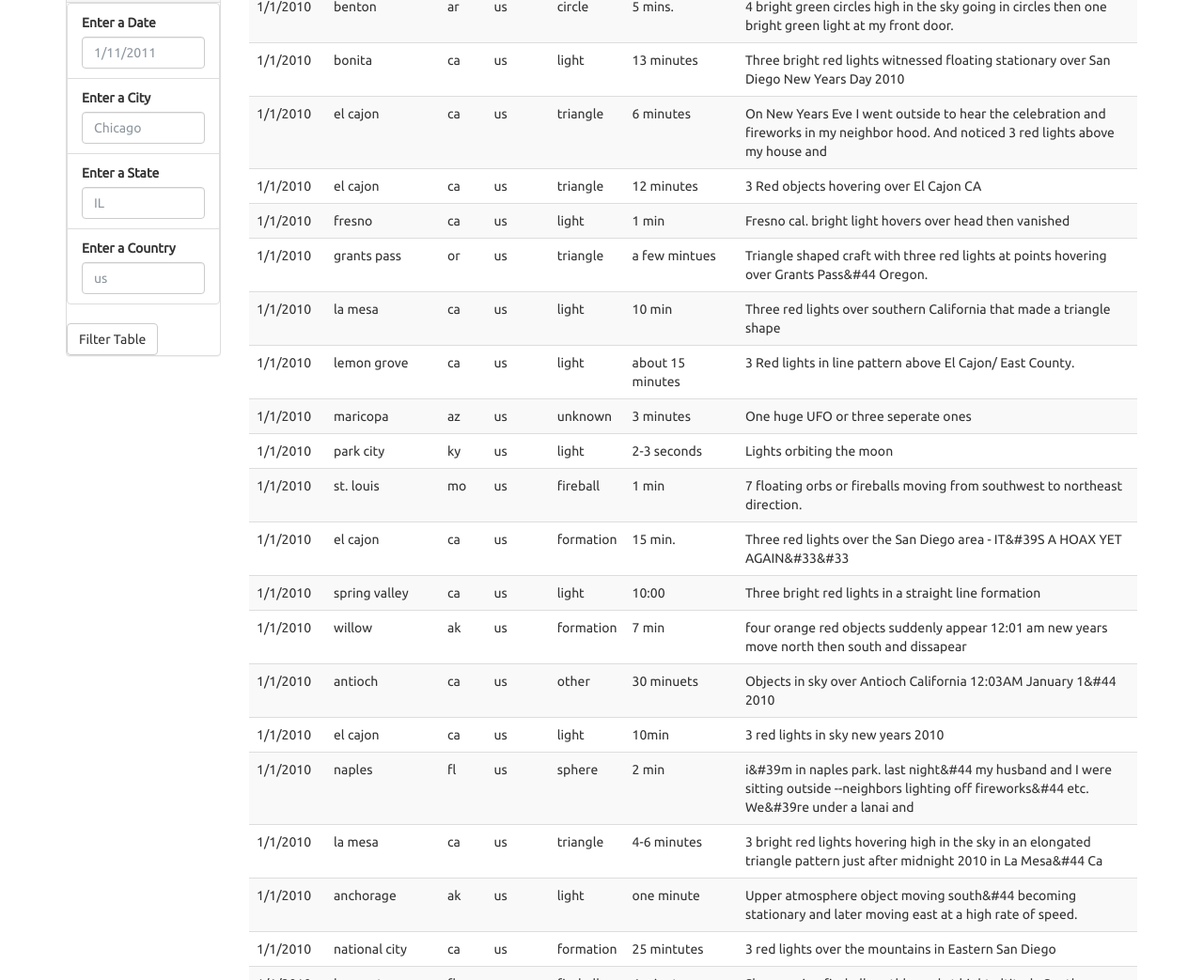
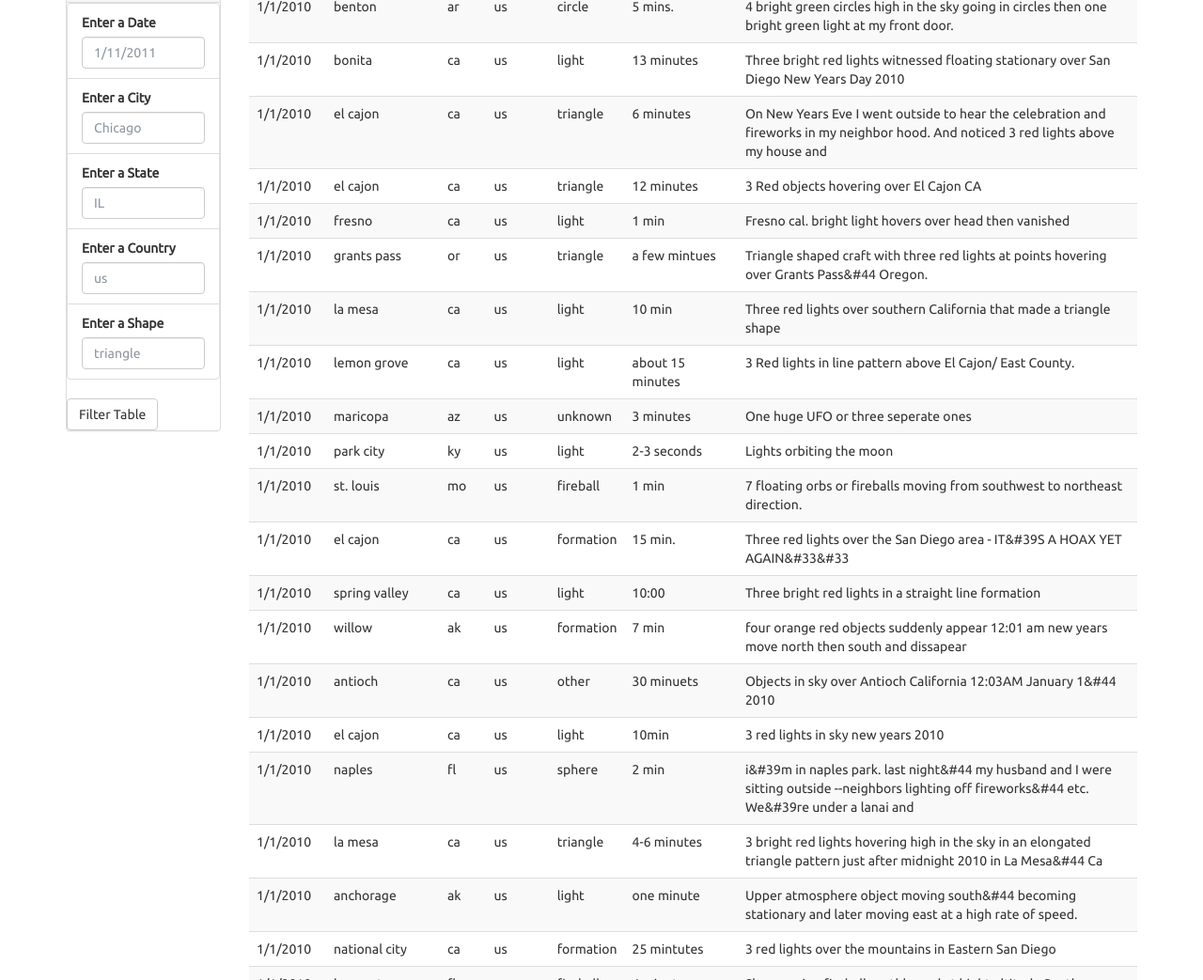
Before and after one commit to walaha2002/javascript-challenge, a plain HTML site: page UFO-Level-1/index.html in a window 1280 px wide. Shown: the part 711-1754 px from the top of the page at 94% size. Drawn offline with nearby package versions, Linux system fonts and the light colour scheme.

Commit message:
- Adds shape filter to index.html file

```diff
--- a/UFO-Level-1/index.html
+++ b/UFO-Level-1/index.html
@@ -51,6 +51,10 @@
                         <label for="country">Enter a Country</label>
                         <input class="form-control" id="country" type="text" placeholder="us">
                       </li>
+                      <li class="filter list-group-item">
+                        <label for="shape">Enter a Shape</label>
+                        <input class="form-control" id="shape" type="text" placeholder="triangle">
+                      </li>
                     </ul>
                   </div>
                   <button id="filter-btn" type="button" class="btn btn-default">Filter Table</button>
```
